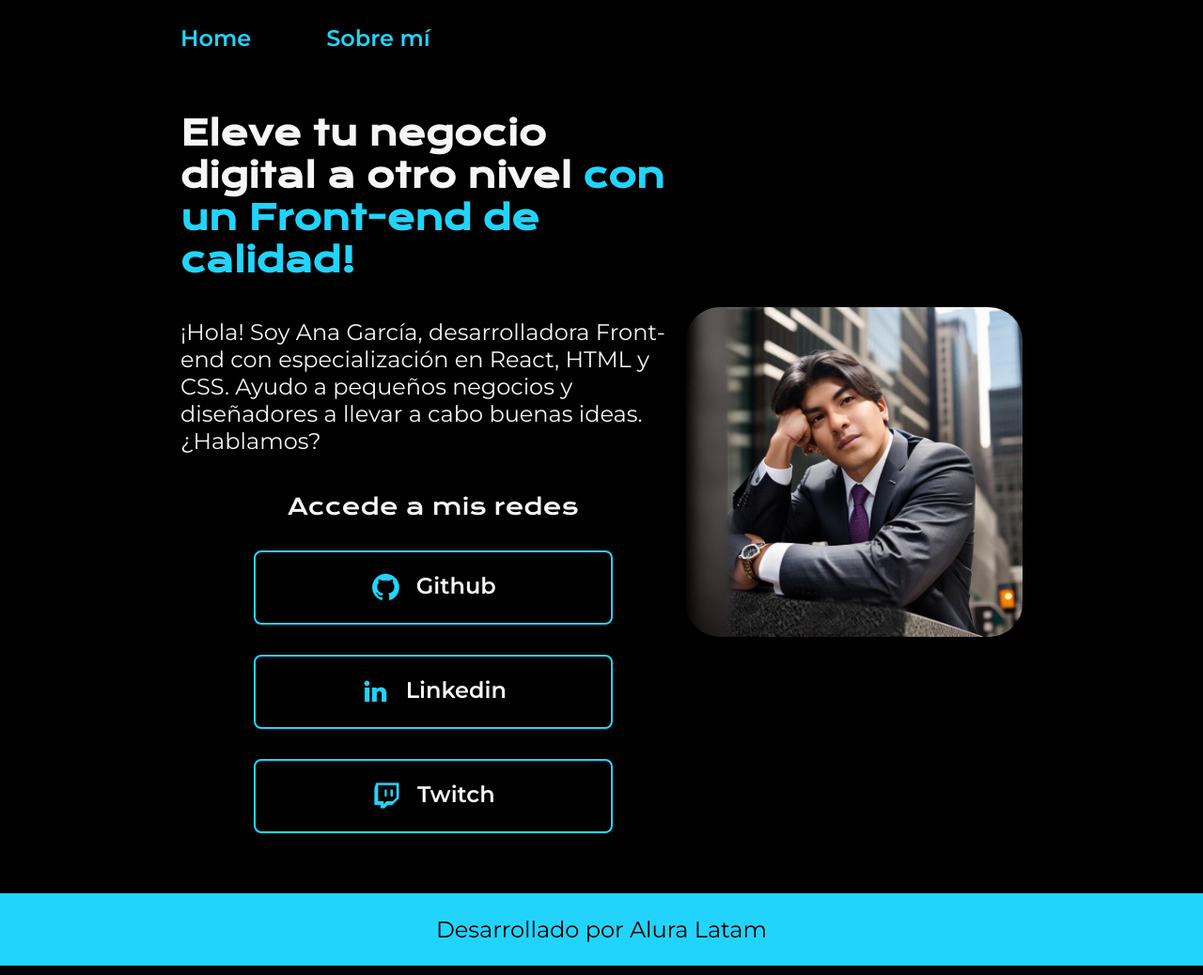
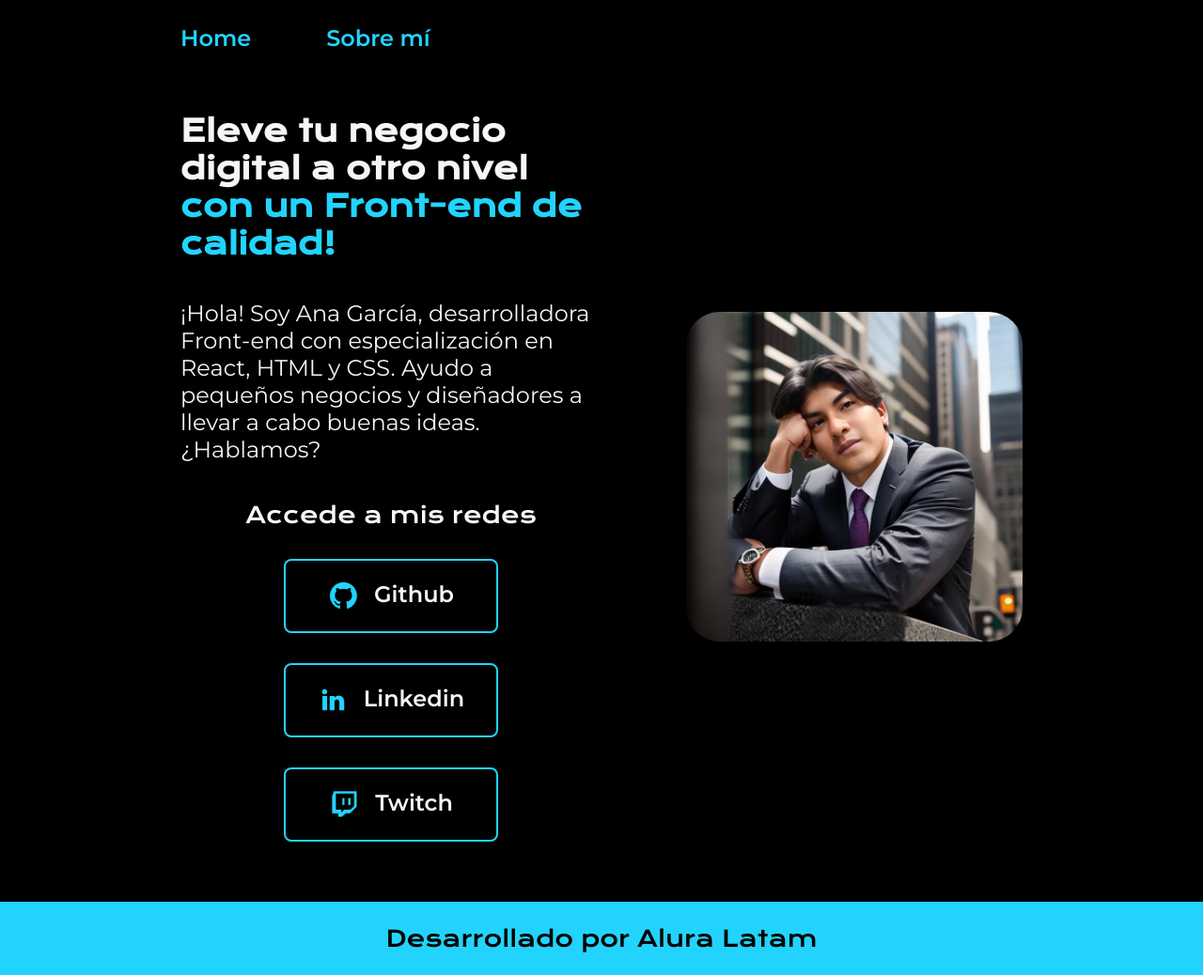
Before and after one commit to DavidRCJ/Portfolio-Alura-ONE, a plain HTML site: page index.html in a window 1280 px wide. Shown: the whole page at 94% size. Drawn offline with nearby package versions, Linux system fonts and the light colour scheme.

Commit message:
Modift style maxWith

```diff
--- a/styles/style.css
+++ b/styles/style.css
@@ -2,9 +2,9 @@
 
 
 :root {
-    --color-primario: #000000;
-    --color-secundario: #F6F6F6;
-    --color-terciario: #22D4FD;
+    --color-primaria: #000000;
+    --color-secundaria: #F6F6F6;
+    --color-terciaria: #22D4FD;
     --color-hover: #272727;
 
     --fuente-krona: 'Krona One', sans-serif;
@@ -18,8 +18,8 @@
 
 body{
     box-sizing: border-box;
-    background-color: var(--color-primario);
-    color: var(--color-secundario);
+    background-color: var(--color-primaria);
+    color: var(--color-secundaria);
 }
 
 .header{
@@ -32,9 +32,9 @@ body{
 }
 .header__menu__link{
     font-family: var(--fuente-montserrat);
-    font-size: 24px;
+    font-size: 1.5rem;
     font-weight: 600;
-    color: var(--color-terciario);
+    color: var(--color-terciaria);
     text-decoration: none;
 
 }
@@ -49,7 +49,7 @@ body{
 }
 
 .presentacion__contenido{
-    width: 615px;
+    width: 50%;
     display: flex;
     flex-direction: column;
     gap: 40px;
@@ -57,16 +57,16 @@ body{
 
 
 .presentacion__contenido__titulo{
-    font-size: 36px;
+    font-size: 2rem;
     font-family: var(--fuente-krona);
 }
 
 .titulo-destaque {
-    color: var(--color-terciario); ;
+    color: var(--color-terciaria); ;
 }
 
 .presentacion__contenido__texto{
-    font-size: 24px;
+    font-size: 1.5rem;
     font-family: var(--fuente-montserrat);
 }
 
@@ -81,22 +81,30 @@ body{
 .presentacion__enlaces__subtitulo{
     font-family: var(--fuente-krona);
     font-weight: 400;
-    font-size: 24px;
+    font-size: 1.5rem;
 }
 .presentacion__enlaces__link{
       display: flex;
       justify-content: center;
       gap: 16px;
-      border: 2px solid var(--color-terciario);
-      width: 378px;
+      border: 2px solid var(--color-terciaria);
+      width: 50%;
       text-align: center;
       border-radius: 8px;
-      font-size: 24px;
+      font-size: 1.5rem;
       font-weight: 600;
       padding: 21.5px 0;
       text-decoration: none;
-      color: var(--color-secundario);
+      color: var(--color-secundaria);
       font-family: var(--fuente-montserrat);
+}
+
+.presentacion__enlaces__link:hover{
+    background-color: var(--color-hover);
+}
+
+.presentacion__imagen{
+    width: 50%;
 }
 
 .fotoPerfil{
@@ -104,17 +112,32 @@ body{
     height: 50%;
     border-radius: 10%;
 }
-
-.presentacion__enlaces__link:hover{
-    background-color: var(--color-hover);
+.footer{
+    color:var(--color-primaria);
+    background-color: var(--color-terciaria);
+    padding: 24px;
+    text-align: center;
+    font-family: var(--fuente-krona);
+    font-size: 1.5rem;
+    font-weight: 400;
 }
 
-.footer{
-    color:var(--color-primario);
-    background-color: var(--color-terciario);
-    padding: 24px;
-    text-align: center;
-    font-family: var(--fuente-montserrat);
-    font-size: 24px;
-    font-weight: 400;
+@media (max-width: 1200px) {
+
+    .header{
+         padding: 10%;
+    }
+    .header__menu{
+        justify-content: center;
+    }
+    .presentacion{
+        flex-direction: column-reverse;
+        padding: 5%;
+
+    }
+
+    .presentacion__contenido{
+        width: auto;
+    }
+
 }
```
